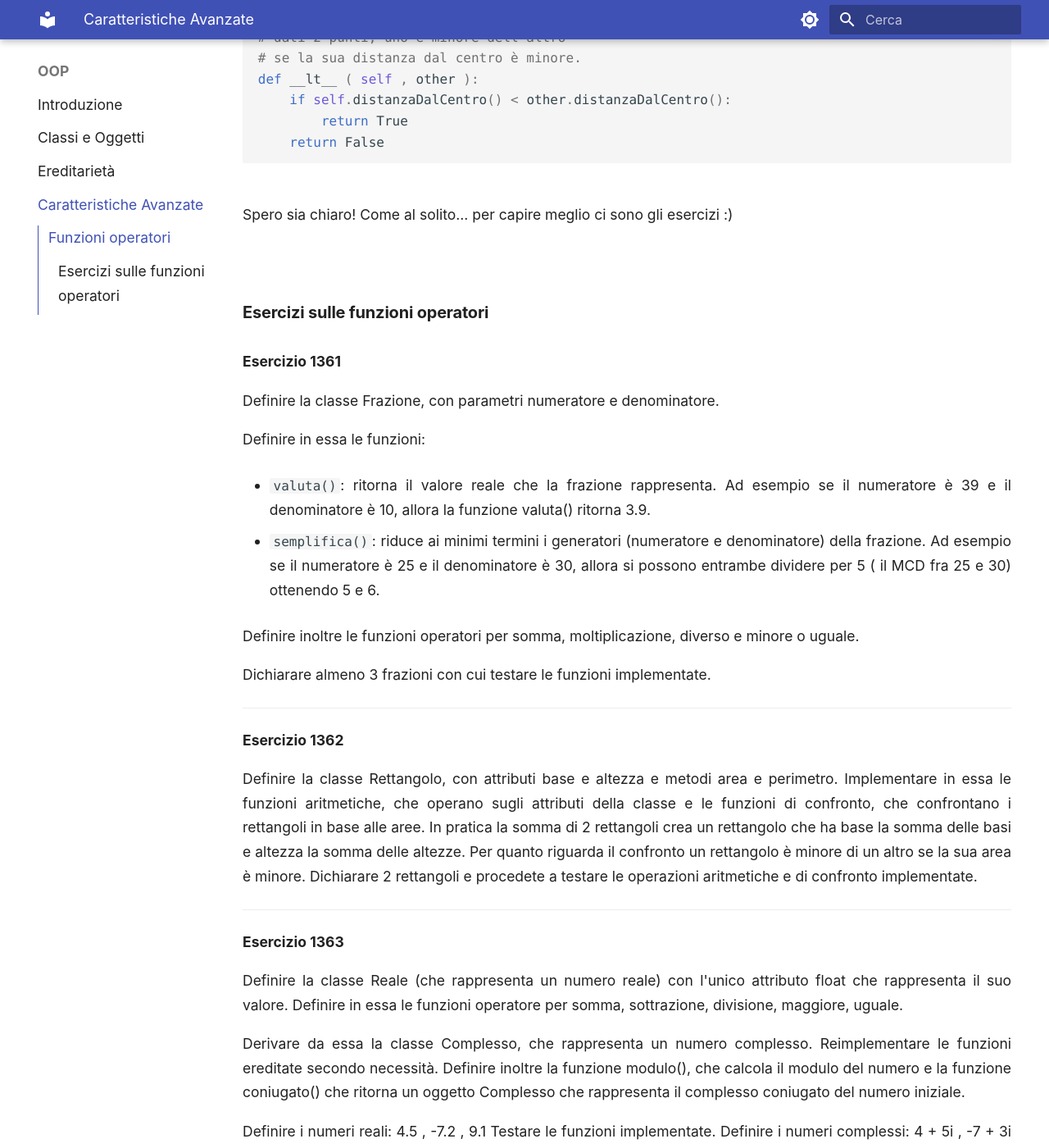
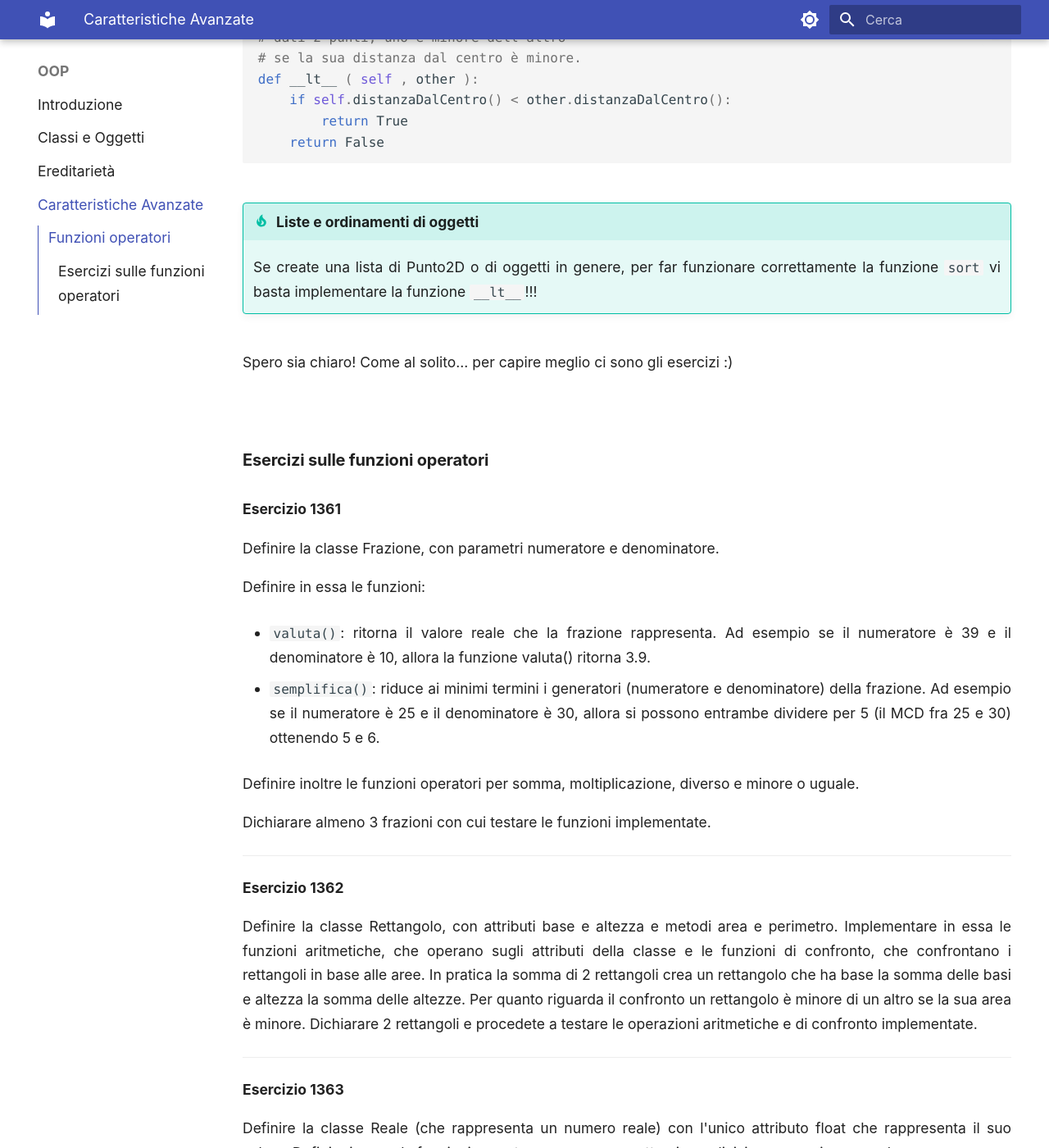
Before and after one commit to adjamhub/pyhandouts, an MkDocs documentation site: the page built from docs/OOP/003_advanced.md, in a window 1280 px wide and 1400 px high, scrolled down 3189 px. Shown: the whole window at 82% size. Built offline with MkDocs 1.6.1 and Material for MkDocs 9.7.7, drawn with Linux system fonts in a browser that asks for light colours.

Commit message:
liste e ordinamenti di oggetti qualunque!

````diff
--- a/docs/OOP/003_advanced.md
+++ b/docs/OOP/003_advanced.md
@@ -107,6 +107,13 @@ def __lt__ ( self , other ):
     return False
 ```
 
+
+!!! tip "Liste e ordinamenti di oggetti"
+
+    Se create una lista di Punto2D o di oggetti in genere, per far funzionare
+    correttamente la funzione `sort` vi basta implementare la funzione `__lt__`!!!
+
+
 Spero sia chiaro! Come al solito... per capire meglio ci sono gli esercizi :)
 
 <!-- ################################################################################################# -->
@@ -124,7 +131,7 @@ Definire in essa le funzioni:
 
 - `semplifica()`: riduce ai minimi termini i generatori (numeratore e
   denominatore) della frazione. Ad esempio se il numeratore è 25 e il
-  denominatore è 30, allora si possono entrambe dividere per 5 ( il MCD
+  denominatore è 30, allora si possono entrambe dividere per 5 (il MCD
   fra 25 e 30) ottenendo 5 e 6.
 
 Definire inoltre le funzioni operatori per somma, moltiplicazione,
````
